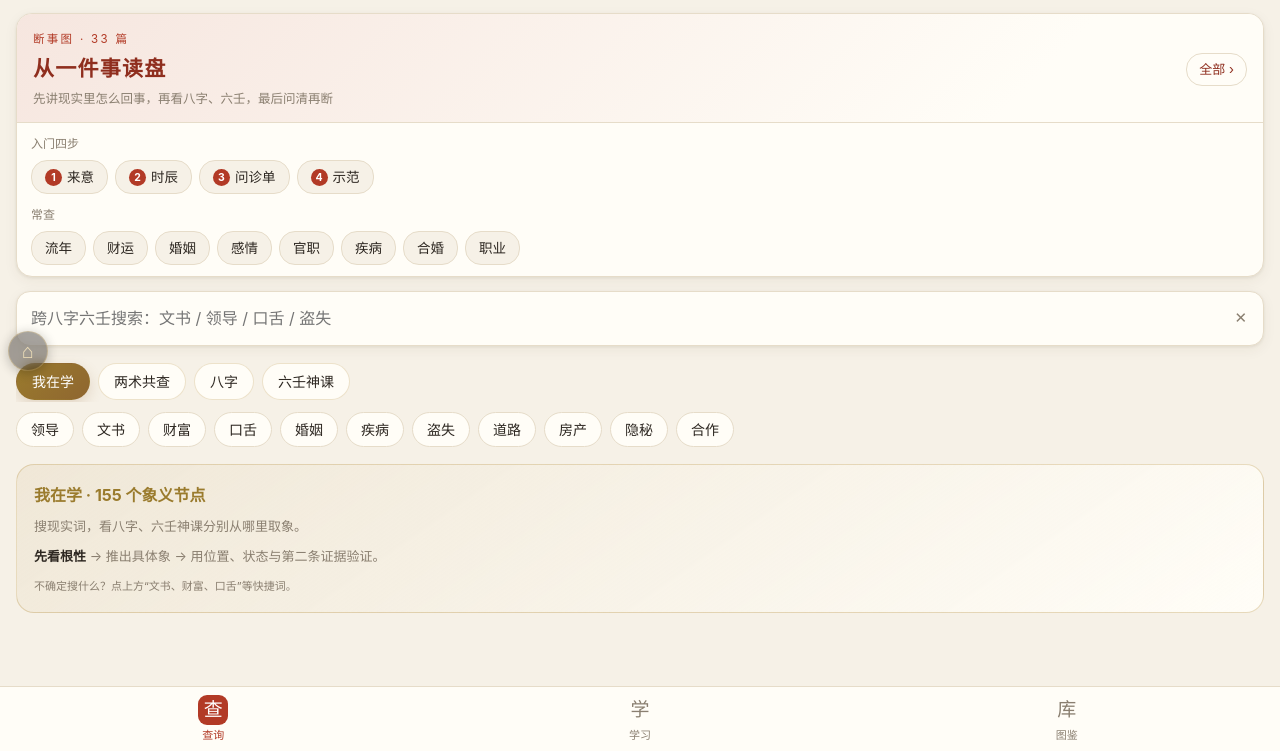
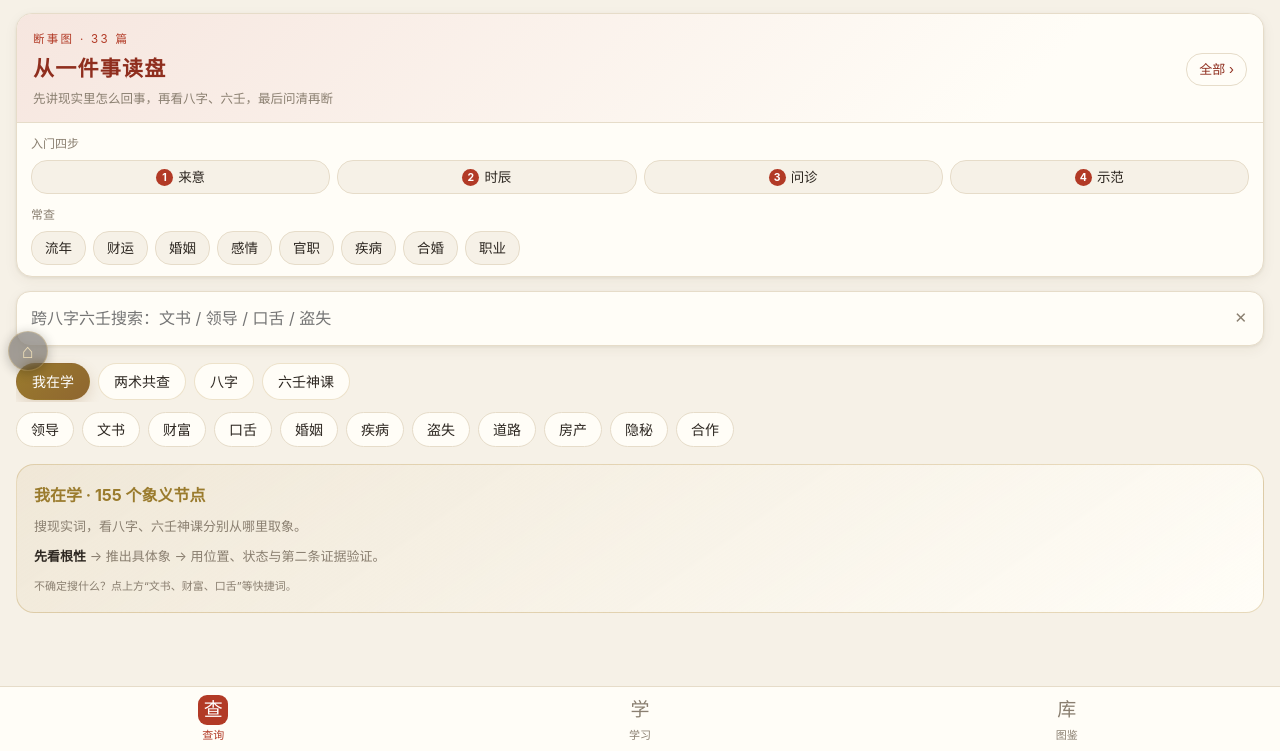
Before and after one commit to NeverGiveUp0618/bazi-xiangfa, a website: page bazi_xiangyi_site/mobile/index.html in a window 1280 px wide. Shown: the part 49-800 px from the top of the page. Drawn offline with Linux system fonts and the light colour scheme.

Commit message:
首页断事图卡：问诊单改问诊，入门四步四个按钮一行
Co-Authored-By: Claude Sonnet 5.5 <noreply@anthropic.com>

```diff
--- a/bazi_xiangyi_site/mobile/index.html
+++ b/bazi_xiangyi_site/mobile/index.html
@@ -36,8 +36,8 @@
             <span class="ds-tx"><small>断事图 · 33 篇</small><b>从一件事读盘</b><em>先讲现实里怎么回事，再看八字、六壬，最后问清再断</em></span>
             <i>全部 ›</i>
           </a>
-          <div class="ds-row"><span class="ds-lb">入门四步</span>
-            <a href="../duanshi/ly.html"><u>1</u>来意</a><a href="../duanshi/sc.html"><u>2</u>时辰</a><a href="../duanshi/wz.html"><u>3</u>问诊单</a><a href="../duanshi/sf.html"><u>4</u>示范</a>
+          <div class="ds-row ds-steps"><span class="ds-lb">入门四步</span>
+            <a href="../duanshi/ly.html"><u>1</u>来意</a><a href="../duanshi/sc.html"><u>2</u>时辰</a><a href="../duanshi/wz.html"><u>3</u>问诊</a><a href="../duanshi/sf.html"><u>4</u>示范</a>
           </div>
           <div class="ds-row"><span class="ds-lb">常查</span>
             <a href="../duanshi/ln.html">流年</a><a href="../duanshi/cy.html">财运</a><a href="../duanshi/hy.html">婚姻</a><a href="../duanshi/gq.html">感情</a><a href="../duanshi/gz.html">官职</a><a href="../duanshi/jb.html">疾病</a><a href="../duanshi/hh.html">合婚</a><a href="../duanshi/zy.html">职业</a>
--- a/bazi_xiangyi_site/mobile/styles.css
+++ b/bazi_xiangyi_site/mobile/styles.css
@@ -2791,3 +2791,10 @@ mark {
 .must-box h4 small{margin-left:6px;font-size:11px;font-weight:400;color:var(--muted)}
 .must-box p{margin:5px 0;line-height:1.9}
 mark.must{background:#ffe600;color:#1d1700;font-weight:800;padding:2px 7px;border-radius:5px;box-decoration-break:clone;-webkit-box-decoration-break:clone}
+
+/* 入门四步：四个按钮固定一行，不换行 */
+.ds-steps{flex-wrap:nowrap}
+.ds-steps .ds-lb{flex:0 0 100%;position:absolute;display:none}
+.ds-steps{display:grid;grid-template-columns:repeat(4,1fr);gap:7px}
+.ds-steps .ds-lb{display:block;position:static;grid-column:1/-1}
+.ds-steps a{justify-content:center;padding:5px 6px;white-space:nowrap}
--- a/bazi_xiangyi_site/mobile/sw.js
+++ b/bazi_xiangyi_site/mobile/sw.js
@@ -1,4 +1,4 @@
-const CACHE_NAME = 'bazi-xiangyi-mobile-20261103-must';
+const CACHE_NAME = 'bazi-xiangyi-mobile-20261103-must2';
 const ASSETS = [
   "./",
   "./index.html",
```
